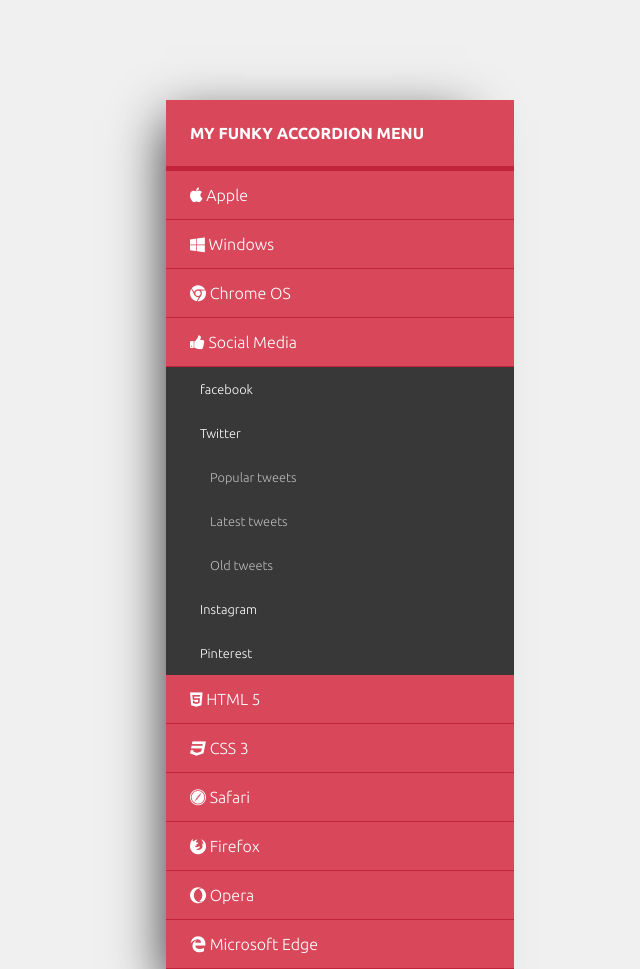
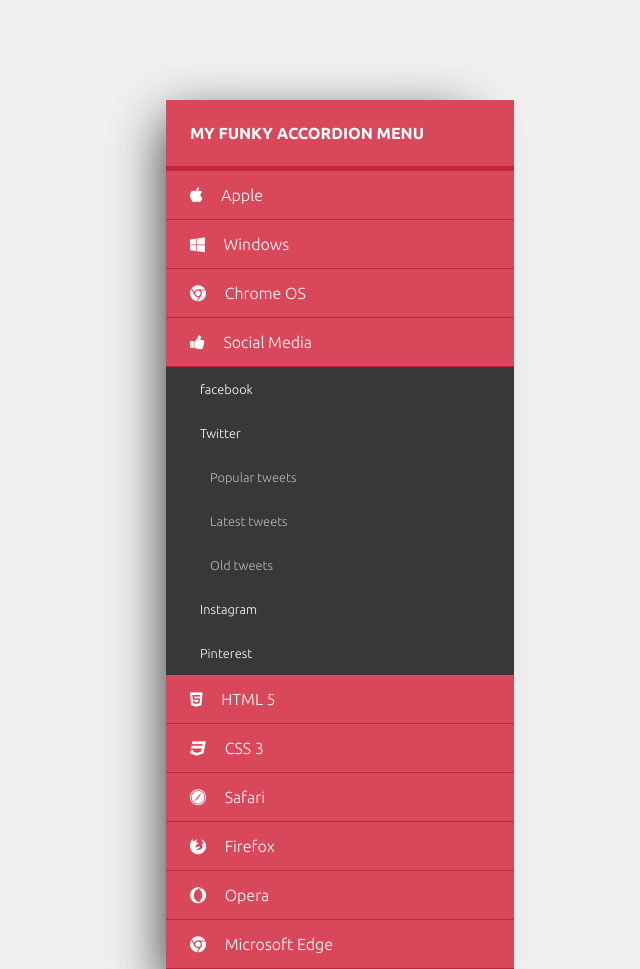
Before and after one commit to jfrimann/funky-accordion, a plain HTML site: page index.html in a window 1280 px wide. Shown: the whole page, without its empty margins (324-964 px from the left). Drawn offline with Linux system fonts and the light colour scheme.

Commit message:
General layout and styling in place

```diff
--- a/index.html
+++ b/index.html
@@ -81,7 +81,7 @@
 				</li>
 				<li>
 					<a href="#">
-						<i class="fa fa-edge"></i>
+						<i class="fa fa-chrome"></i>
 						Microsoft Edge
 					</a>
 				</li>
--- a/styles/fa-styles.css
+++ b/styles/fa-styles.css
@@ -66,3 +66,7 @@ li{
     padding: 15px 4px 15px 44px;
     color: #bababa;
 }
+
+.fa{
+	margin-right: 15px;
+}
```
